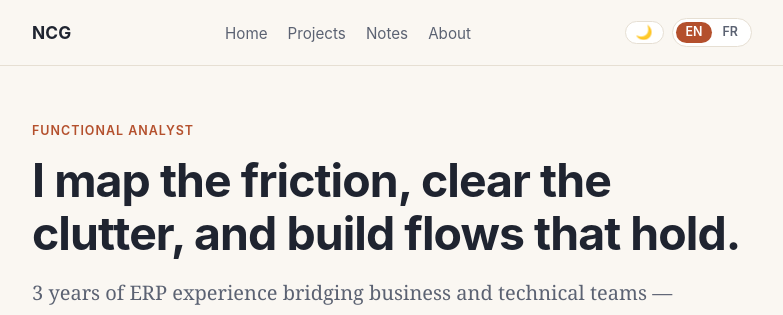
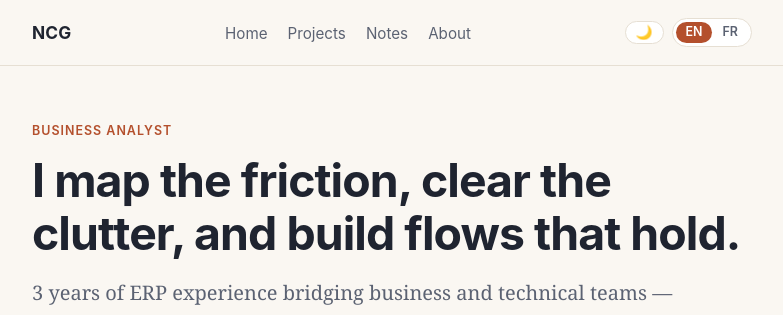
Before and after one commit to ncgimenez/draft-ncg.github.io, a Jekyll site: the page built from index.html, in a window 1280 px wide. Shown: the top 315 px of the page, without its empty margins (248-1031 px from the left). Built offline with Jekyll 4.4.1, drawn with Linux system fonts in a browser that asks for light colours.

Commit message:
Change 'Functional Analyst' to 'Business Analyst'

```diff
--- a/index.html
+++ b/index.html
@@ -4,7 +4,7 @@ title: Business Analyst
 ---
 
   <main>
-    <span class="etiquette" data-i18n="hero.label">Functional Analyst</span>
+    <span class="etiquette" data-i18n="hero.label">Business Analyst</span>
     <h1 data-i18n="hero.title">I map the friction, clear the clutter, and build flows that hold.</h1>
     <p class="chapo" data-i18n="hero.sub">
       3 years of ERP experience bridging business and technical teams — SAP S/4HANA Public Cloud and Odoo.
```
